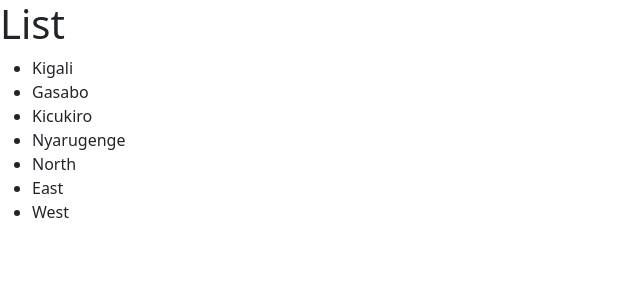
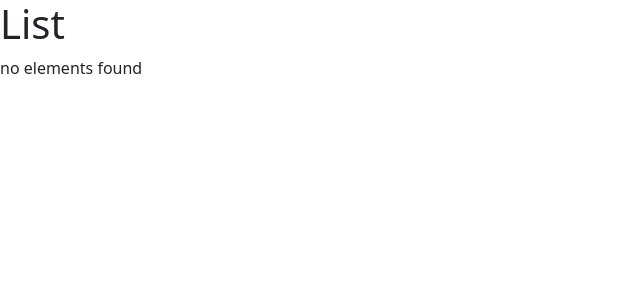
Before and after one commit to Ndizihiwe99/LearningReact, a React (Vite) app: page / in a window 1280 px wide. Shown: the top 300 px of the page, without its empty margins (0-640 px from the left). Built offline with nearby package versions, Linux system fonts and the light colour scheme.

Commit message:
conditional rendering

```diff
--- a/src/components/ListGroup.tsx
+++ b/src/components/ListGroup.tsx
@@ -1,12 +1,15 @@
 function ListGroup() {
 
-  const items = ['Kigali', 'Gasabo', 'Kicukiro', 'Nyarugenge', 'North', 'East', 'West']
+  let items = ['Kigali', 'Gasabo', 'Kicukiro', 'Nyarugenge', 'North', 'East', 'West']
+  items = []
 
   return (
     <>
     <h1>List</h1>
+
+    {items.length === 0 && <p>no elements found</p>}
     <ul className= 'ListGroup'>
-      {items.map(item => <li key={item}>{item}</li>)}
+      {items.map((item) => <li key={item}>{item}</li>)}
     </ul>
 
     </>
```
